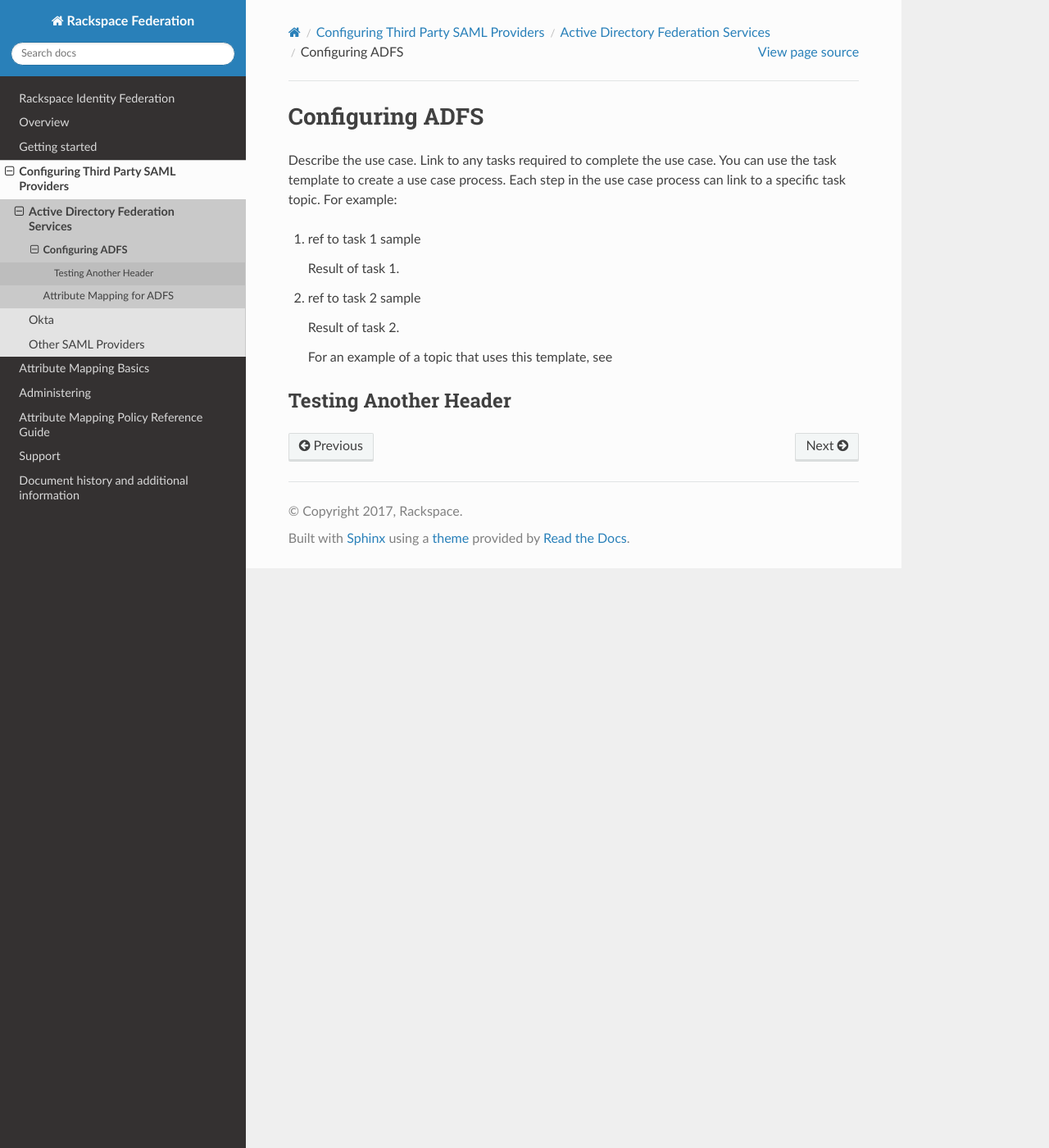
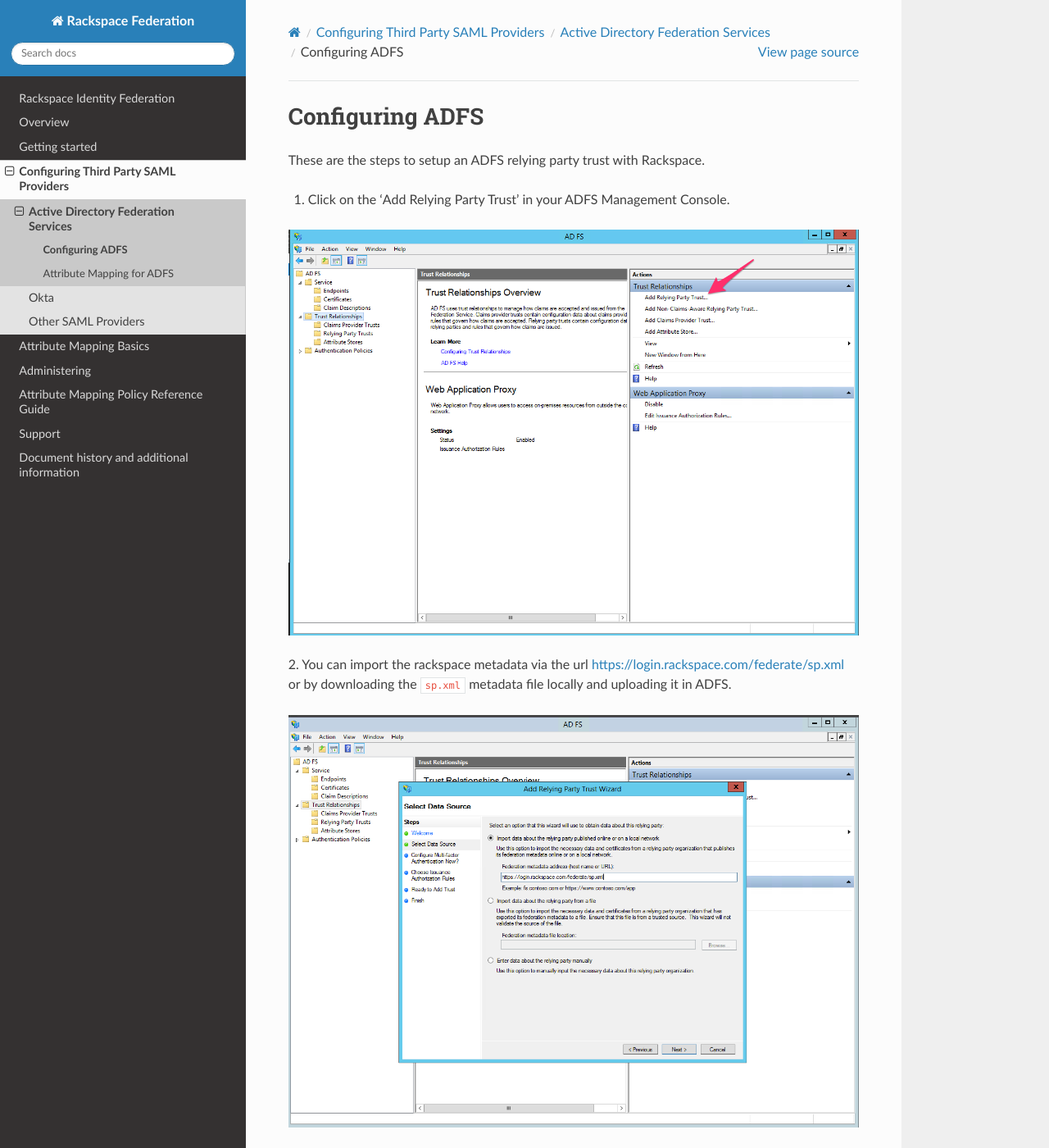
Before and after one commit to rackerlabs/docs-rackspace-federation, a Sphinx documentation site: the page built from doc/config-3p-saml/config-adfs/adfs-setup.rst, in a window 1280 px wide and 1400 px high. Shown: the whole window at 82% size. Built offline with Sphinx 7.4.7 and the Read the Docs theme 2.0.0, drawn with Linux system fonts in a browser that asks for light colours; the version number could not be read and is left out; some of the changed text lies outside the part shown.

Commit message:
init ADFS docs

```diff
--- a/doc/config-3p-saml/config-adfs/adfs-setup.rst
+++ b/doc/config-3p-saml/config-adfs/adfs-setup.rst
@@ -4,24 +4,29 @@
 Configuring ADFS
 ================
 
-Describe the use case. Link to any tasks required to complete the use case.
-You can use the task template to create a use case process. Each step in the
-use case process can link to a specific task topic. For example:
+These are the steps to setup an ADFS relying party trust with Rackspace.
 
-.. COMMENT ref Task 1<task1-adfssu-ug>
-.. COMMENT ref Task 2<task2-adfssu-ug>
+1. Click on the 'Add Relying Party Trust' in your ADFS Management Console.
 
-1. ref to task 1 sample
+.. image:: adfs_1_add_trust.png
 
-   Result of task 1.
+2. You can import the rackspace metadata via the url
+`https://login.rackspace.com/federate/sp.xml
+<https:login.rackspace.com/federate/sp.xml>`_ or by downloading the
+``sp.xml`` metadata file locally and uploading it in ADFS.
 
-#. ref to task 2 sample
+.. image:: ADFS_step_2.png
 
-   Result of task 2.
+3. Once you have created the rackspace relying party trust, edit the claim
+rules for that trust.
 
-   For an example of a topic that uses this template, see
+.. image:: ADFS_Step4_edited.png
 
-.. COMMENT   ref use-case-example.
+4. Create a claim rule for email and use the User-Principle-Name as an outgoing
+claim type.
 
-Testing Another Header
-~~~~~~~~~~~~~~~~~~~~~~
+.. image:: email.png
+
+5. Create outgoing claim of type Name ID.
+
+.. image:: name_id.png
```
Also changed, not shown: doc/config-3p-saml/config-adfs/ADFS_STEP4.png (deleted), doc/config-3p-saml/config-adfs/ADFS_STEP_3.png (deleted), doc/config-3p-saml/config-adfs/claims_6.png (deleted), doc/config-3p-saml/config-adfs/claims_groups_7.png (deleted), doc/config-3p-saml/config-adfs/edit_claim_rules.png (deleted), doc/config-3p-saml/config-adfs/user-princible-name_8.png (deleted).
